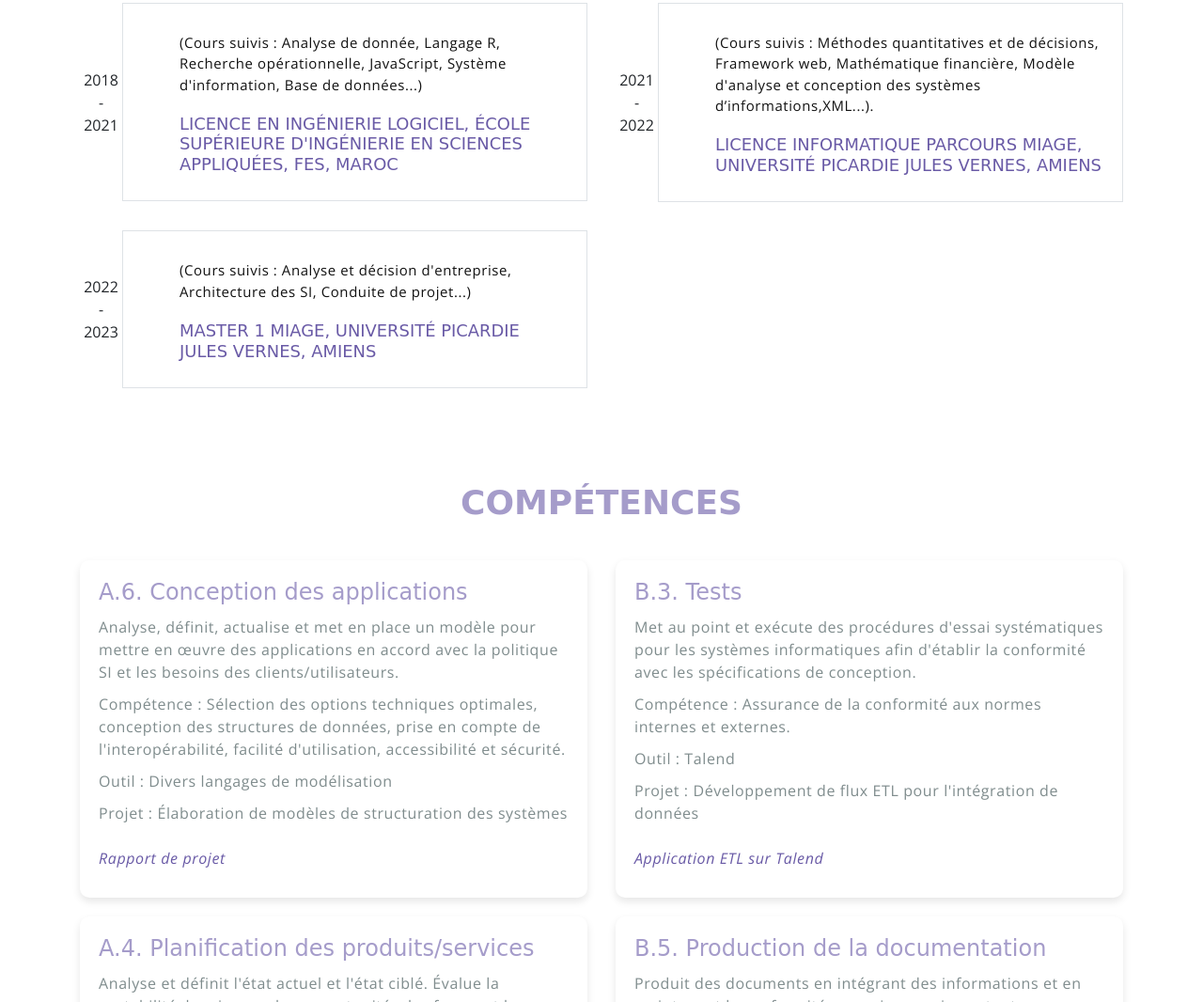
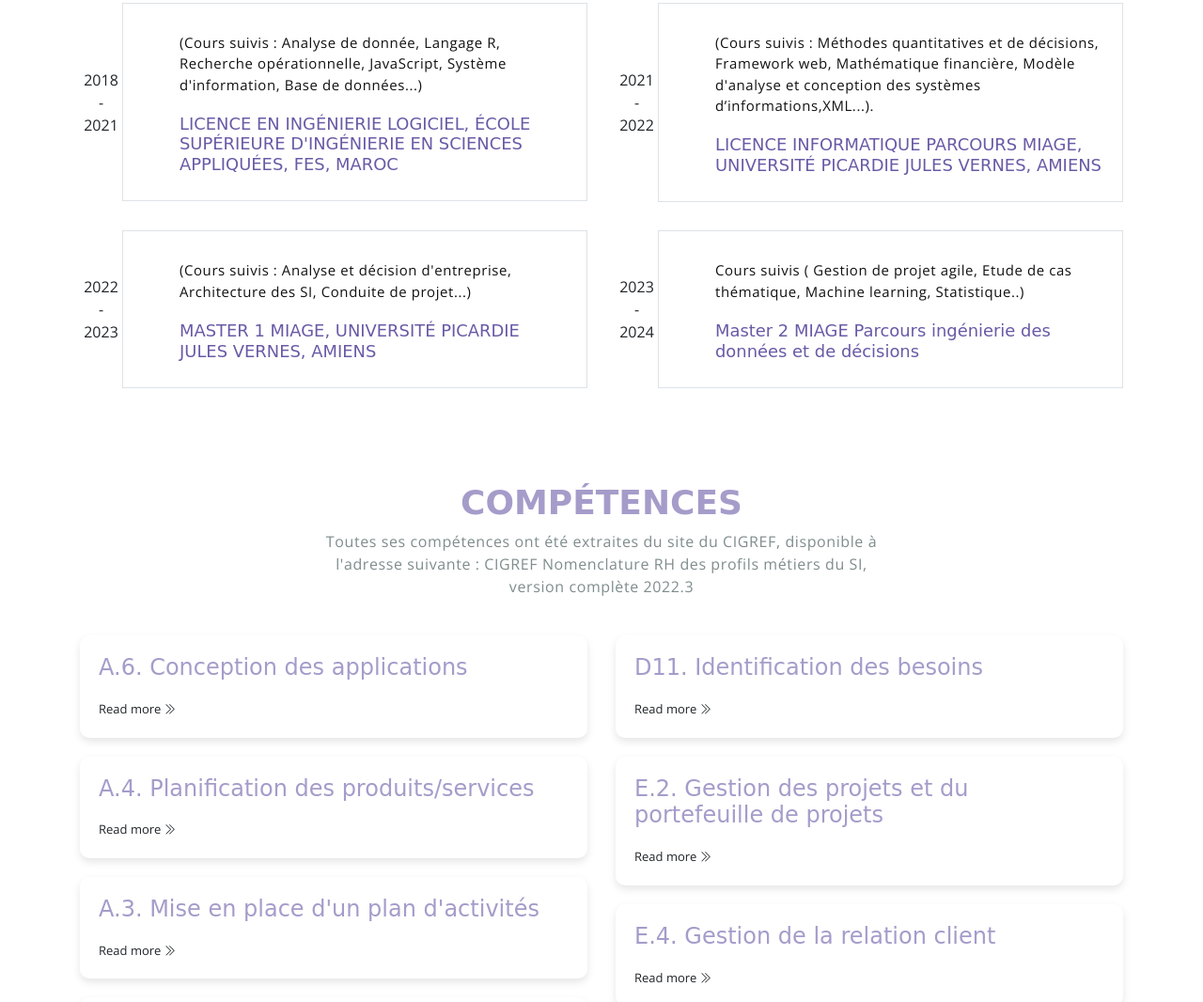
Before and after one commit to StailiAbdessalam/im-po, a website: page index.html in a window 1280 px wide. Shown: the part 1734-2800 px from the top of the page at 94% size. Drawn offline with nearby package versions, Linux system fonts and the light colour scheme; a web font is replaced by a local one.

Commit message:
remarque

```diff
--- a/index.html
+++ b/index.html
@@ -60,7 +60,7 @@
                 <span class="down">je <br>m’appelle Imane Tadlaoui Habibi</span>
             </h1>
             <p class="header-subtitle mt-3">Créons ensemble une solution sur-mesure à vos besoins .</p>
-            <a target="_blank" href="public_html/assets/pdf/CvStage%20(1).pdf" class="btn-rounded btn btn-outline-primary mt-4" download>telecharger CV</a>
+            <a target="_blank" href="public_html/assets/pdf/CvStage%20(1).pdf" class="btn-rounded btn btn-outline-primary mt-4" download>Télacharger mon CV</a>
 
 <!--            <button class="btn btn-primary">Visit My Works</button>-->
         </div>
@@ -74,15 +74,21 @@
             <div class="about">
                 <div class="about-img-holder">
                     <img src="public_html/assets/imgs/IMG-1068__1_-removebg-preview.png" style="border-radius: 10%" class="about-img" alt="Download free bootstrap 4 landing page, free boootstrap 4 templates, Download free bootstrap 4.1 landing page, free boootstrap 4.1.1 templates, meyawo Landing page">
+
                 </div>
                 <div class="about-caption">
 <!--                    <p class="section-subtitle">Who Am I ?</p>-->
-                    <h2 class="section-title mb-3">About Me</h2>
+                    <h2 class="section-title mb-3">A propos</h2>
                     <p>
                         <div style="font-size: x-large">Étudiante en master 2 MIAGE parcours Ingénierie des Données et de Décisions.</div>
                         <br>
                         je suis autonome, curieuse et organisée, avec une forte capacité d'analyse et un excellent sens des priorités. Fortement intéressée par la gestion de projets et le développement de produits digitaux, je suis à la recherche d'un CDI en tant que Chef de projet / Product Owner pour mettre à profit mes compétences en gestion de projet Agile, développement d'applications et analyse de données.
                     </p>
+                    <a target="_blank" href="public_html/assets/pdf/CvStage%20(1).pdf" class="btn-rounded btn btn-outline-primary mt-4" download>
+                        Linkdlen
+                        <i class="ti-linkedin"></i>
+                    </a>
+
 
                 </div>
             </div><!-- end of about wrapper -->
@@ -217,15 +223,16 @@
             <!-- row -->
             <div class="row align-items-center">
                 <div class="col-sm offset-md-1 mb-4 mb-md-0">
-                    <h6 class="title text-light">Want to work with me?</h6>
-                    <p class="m-0 text-light">Always feel Free to Contact & Hire me</p>
+                    <h6 class="title text-light">Vous voulez travailler avec moi ?</h6>
+                    <p class="m-0 text-light">N'hésitez pas à me contacter et à m'engager</p>
                 </div>
                 <div class="col-sm offset-sm-2 offset-md-3">
-                    <a href="#contact" class="btn btn-lg my-font btn-light rounded">Hire Me</a>
+                    <a href="#contact" class="btn btn-lg my-font btn-light rounded">Engagez-moi</a>
                 </div>
             </div> <!-- end of row -->
         </div> <!-- end of container -->
-    </section> <!-- end of section -->
+    </section>
+    <!-- end of section -->
 
     <!-- testimonial section -->
     <section class="section" id="Formations">
@@ -283,6 +290,20 @@
                         </div>
                     </div>
                 </div>
+                <div class="col-md-6">
+                    <div class="testimonial-card">
+                        <div class="testimonial-card-img-holder">
+                            2023 - 2024
+                            <!--                            <img src="assets/imgs/avatar3.jpg" class="testimonial-card-img" alt="Download free bootstrap 4 landing page, free boootstrap 4 templates, Download free bootstrap 4.1 landing page, free boootstrap 4.1.1 templates, meyawo Landing page">                        -->
+                        </div>
+                        <div class="testimonial-card-body">
+                            <p class="testimonial-card-subtitle">Cours suivis ( Gestion de projet agile, Etude de cas thématique, Machine learning, Statistique..)
+                            </p>
+                            <h6 class="testimonial-card-title">Master 2 MIAGE Parcours ingénierie des données et de décisions
+                            </h6>
+                        </div>
+                    </div>
+                </div>
             </div>
         </div> <!-- end of container -->
     </section> <!-- end of testimonial section -->
@@ -291,8 +312,7 @@
         <div class="skill-content">
             <div class="section-heading text-center">
                 <h2>Compétences</h2>
-<!--                <p>« Une compétence est un ensemble de savoirs, savoir-faire, savoir-être et savoir-devenir, qui permettront, face à une catégorie de situations, de s’adapter, de résoudre des problèmes et de réaliser des projets » - Marc Romainville</p>-->
-<!--                <p>Toutes ses compétences ont été extraites du site du CIGREF, disponible à l'adresse suivante : CIGREF Nomenclature RH des profils métiers du SI, version complète 2022.3</p>-->
+                <p>Toutes ses compétences ont été extraites du site du CIGREF, disponible à l'adresse suivante : CIGREF Nomenclature RH des profils métiers du SI, version complète 2022.3</p>
             </div>
             <div class="container">
                 <div class="row">
@@ -300,56 +320,63 @@
                         <div class="single-skill-content">
                             <div class="skill">
                                 <h3>A.6. Conception des applications</h3>
-                                <p>Analyse, définit, actualise et met en place un modèle pour mettre en œuvre des applications en accord avec la politique SI et les besoins des clients/utilisateurs.</p>
-                                <p><strong>Compétence :</strong> Sélection des options techniques optimales, conception des structures de données, prise en compte de l'interopérabilité, facilité d'utilisation, accessibilité et sécurité.</p>
-                                <p><strong>Outil :</strong> Divers langages de modélisation</p>
-                                <p><strong>Projet :</strong> Élaboration de modèles de structuration des systèmes <br><br><i><a href="https://github.com/Salich12/Serpent/blob/main/RAPPORT_FINAL.pdf">Rapport de projet</a></i></p>
+                                <a onclick="toggleDetails('details1')" class="blog-card-link cursor">Read more <i class="ti-angle-double-right"></i></a>
+                                <div id="details1" class="skill-details">
+                                    <p>Analyse, définit, actualise et met en place un modèle pour mettre en œuvre des applications en accord avec la politique SI et les besoins des clients/utilisateurs. Sélectionne les options techniques les plus adéquates pour la conception d'applications, tout en optimisant l'équilibre entre coûts et qualité. Conçoit les structures de données et construit les modèles de structuration des systèmes en fonction des résultats d'analyse obtenus par le biais de différents langages de modélisation. S'assurer que tous les aspects tiennent compte de l'interopérabilité, des facilités d'utilisation, de l'accessibilité et la sécurité. Identifie un cadre commun de référence pour faire valider les modèles par des utilisateurs représentatifs en se fondant sur des modèles de développement (par exemple, sur une approche itérative).</p>
+                                </div>
                             </div>
                             <div class="skill">
                                 <h3>A.4. Planification des produits/services</h3>
-                                <p>Analyse et définit l'état actuel et l'état ciblé. Évalue la rentabilité, les risques, les opportunités, les forces et les faiblesses.</p>
-                                <p><strong>Compétence :</strong> Élaboration de plans structurés, gestion du portefeuille des services et des demandes de changement.</p>
-                                <p><strong>Outil :</strong> Techniques de gestion de projet</p>
-                                <p><strong>Projet :</strong> Planification de services en accord avec les réglementations <br><br><i><a href="https://github.com/Salich12/immobilier">Projet Data immobilier</a></i></p>
+                                <a onclick="toggleDetails('details2')" class="blog-card-link cursor">Read more <i class="ti-angle-double-right"></i></a>
+                                <div id="details2" class="skill-details">
+                                    <p>Analyse et définit l'état actuel et l'état ciblé. Évalue avec une démarche critique la rentabilité, les facteurs de risques, les opportunités, les forces et les faiblesses. Élabore des plans structurés, fixe des échéances et des jalons tout en s'assurant de l'optimisation des activités et des ressources. Gère le portefeuille des services et les demandes de changement. Définit le volume de livraison et donne un aperçu des exigences documentaires supplémentaires. Définit les règles de manipulation des produits en accord avec la réglementation en vigueur.</p>
+                                </div>
                             </div>
                             <div class="skill">
                                 <h3>A.3. Mise en place d'un plan d'activités</h3>
-                                <p>Prend en charge la conception et la structure d'un plan d'activités ou d'un plan produit, y compris l'identification d'approches alternatives.</p>
-                                <p><strong>Compétence :</strong> Analyse des coûts bénéfices, conformité avec les stratégies technologiques et de risques.</p>
-                                <p><strong>Outil :</strong> Techniques d'analyse financière et stratégique</p>
-                                <p><strong>Projet :</strong> Présentation et mise en œuvre de plans d'activités <br><br><i><a href="https://github.com/Salich12/CMS/blob/main/Rapport%20de%20stage%20-%20FETRI.pdf">Rapport de projet</a></i></p>
+                                <a onclick="toggleDetails('details3')" class="blog-card-link cursor">Read more <i class="ti-angle-double-right"></i></a>
+                                <div id="details3" class="skill-details">
+                                    <p>Prend en charge la conception et la structure d'un plan d'activités ou d'un plan produit, y compris l'identification d'approches alternatives et de propositions en matière de retour sur investissement. Tient compte des modèles d'approvisionnement possibles et applicables. Présente une analyse des coûts bénéfices et argumente le choix de la stratégie. S'assure de la conformité avec les stratégies en matière technologique et de risques pour l'entreprise. Communique et vend le plan d'activités aux parties prenantes concernées et traite des intérêts politiques, financiers et structurels.</p>
+                                </div>
+                            </div>
+                            <div class="skill">
+                                <h3>B.3. Tests</h3>
+                                <a onclick="toggleDetails('details4')" class="blog-card-link cursor" >Read more <i class="ti-angle-double-right"></i></a>
+                                <div id="details4" class="skill-details">
+                                    <p>Met au point et exécute des procédures d'essai systématiques pour les systèmes informatiques ou les exigences d'utilisabilité du client afin d'établir la conformité avec les spécifications de conception. S'assure que les composants ou systèmes, nouveaux ou mis à jour, fonctionnent comme prévu. Garantit la conformité aux spécifications internes, externes, nationales et internationales, ce qui inclut les normes de santé, de sécurité, d'utilisabilité, de performance, de fiabilité et de compatibilité. Produit des documents et des rapports mettant en évidence les exigences de certification.</p>
+                                </div>
+                            </div>
+                            <div class="skill">
+                                <h3>B.5. Production de la documentation</h3>
+                                <a onclick="toggleDetails('details5')" class="blog-card-link cursor">Read more <i class="ti-angle-double-right"></i></a>
+                                <div id="details5" class="skill-details">
+                                    <p>Produit des documents en intégrant des informations et en maintenant la conformité aux exigences importantes. Choisit le style et le format appropriés en déterminant le type de support et le mode de présentation de la documentation. Créer des modèles pour les systèmes de gestion de documents. S'assure que la documentation est conforme aux besoins techniques et aux besoins des processus de développement des applications TIC des clients, et que les documents existants sont valides et à jour. Soutient le développement de documents interactifs.</p>
+                                </div>
                             </div>
                         </div>
                     </div>
                     <div class="col-md-6">
                         <div class="single-skill-content">
                             <div class="skill">
-                                <h3>B.3. Tests</h3>
-                                <p>Met au point et exécute des procédures d'essai systématiques pour les systèmes informatiques afin d'établir la conformité avec les spécifications de conception.</p>
-                                <p><strong>Compétence :</strong> Assurance de la conformité aux normes internes et externes.</p>
-                                <p><strong>Outil :</strong> Talend</p>
-                                <p><strong>Projet :</strong> Développement de flux ETL pour l'intégration de données <br><br><i><a href="https://github.com/Salich12/Autres/blob/main/Td%20Talend.pdf">Application ETL sur Talend</a></i></p>
+                                <h3>D11. Identification des besoins</h3>
+                                <a onclick="toggleDetails('details6')" class="blog-card-link cursor">Read more <i class="ti-angle-double-right"></i></a>
+                                <div id="details6" class="skill-details">
+                                    <p>Écoute attentivement les clients internes et externes, formule et clarifie leurs besoins. Gère les relations avec toutes les parties prenantes pour garantir que les solutions et les services sont conformes aux exigences métier. Propose différentes solutions (par exemple « faire ou faire faire ») en effectuant des analyses contextuelles favorisant la conception de systèmes centrés sur l'utilisateur. Conseille le client pour le choix d'une solution appropriée. Agit comme un défenseur de la solution choisie et s'engage dans sa mise en œuvre ou son processus de configuration.</p>
+                                </div>
                             </div>
                             <div class="skill">
-                                <h3>B.5. Production de la documentation</h3>
-                                <p>Produit des documents en intégrant des informations et en maintenant la conformité aux exigences importantes.</p>
-                                <p><strong>Compétence :</strong> Création de modèles pour les systèmes de gestion de documents, mise à jour des documents existants.</p>
-                                <p><strong>Outil :</strong> Microsoft Office</p>
-                                <p><strong>Projet :</strong> Gestion de la documentation des projets <br><br><i><a href="https://github.com/Salich12/CMS/blob/main/Rapport%20de%20stage%20-%20FETRI.pdf">Rapport de projet</a></i></p>
+                                <h3>E.2. Gestion des projets et du portefeuille de projets</h3>
+                                <a onclick="toggleDetails('details7')" class="blog-card-link cursor">Read more <i class="ti-angle-double-right"></i></a>
+                                <div id="details7" class="skill-details">
+                                    <p>Met en œuvre des plans d'action dans le cadre d'un programme de changement. Planifie, dirige et gère un ou plusieurs projets ou services de TIC, pour en assurer la coordination et gérer les interdépendances. Organiser les projets de manière à développer ou mettre en œuvre de nouveaux processus internes ou externes pour répondre aux besoins identifiés de l'entreprise. Définit les tâches, les responsabilités, les points critiques, les ressources, les besoins en compétences, les interfaces et le budget, optimise les coûts et les délais, réduit le plus possible le gaspillage et cible un niveau de qualité élevé. Élabore des plans d'urgence pour faire face aux problèmes imprévus lors de la mise en œuvre. Livre les projets dans les temps, respecte le budget et les exigences initiales, en tenant compte des circonstances fluctuantes. Créer des documents et les maintenir à jour pour faciliter le suivi de l'avancement du projet.</p>
+                                </div>
                             </div>
                             <div class="skill">
-                                <h3>D11. Identification des besoins</h3>
-                                <p>Écoute attentivement les clients internes et externes, formule et clarifie leurs besoins.</p>
-                                <p><strong>Compétence :</strong> Proposition de solutions adaptées, gestion des relations avec les parties prenantes.</p>
-                                <p><strong>Outil :</strong> Microsoft Office, Gantt</p>
-                                <p><strong>Projet :</strong> Élaboration de cahiers des charges <br><br><i><a href="https://github.com/Salich12/Serpent/blob/main/RAPPORT_FINAL.pdf">Rapport de projet</a></i></p>
-                            </div>
-                            <div class="skill">
-                                <h3>A.9. Innovation</h3>
-                                <p>Envisage des solutions créatives pour élaborer de nouveaux concepts, idées, produits ou services.</p>
-                                <p><strong>Compétence :</strong> Développement de scripts complexes pour l'analyse de données, création de visualisations interactives.</p>
-                                <p><strong>Outil :</strong> Python, Microsoft Power BI</p>
-                                <p><strong>Projet :</strong> Développement d'un outil de visualisation de données <br><br><i><a href="https://github.com/Salich12/Nikestore">PBI - Nike Store</a></i></p>
+                                <h3>E.4. Gestion de la relation client</h3>
+                                <a onclick="toggleDetails('details8')" class="blog-card-link cursor">Read more <i class="ti-angle-double-right"></i></a>
+                                <div id="details8" class="skill-details">
+                                    <p>Met en place de bonnes relations de travail au sein d'un environnement mettant en jeu diverses parties prenantes, en facilitant la collaboration d'équipes pluridisciplinaires. Entretient une communication régulière avec les collègues, clients, partenaires et fournisseurs, faisant preuve de compréhension pour les différents contextes et perspectives. Garantit que les besoins, les préoccupations et les réclamations des différentes parties prenantes sont bien compris et traités conformément à la politique de l'organisation.</p>
+                                </div>
                             </div>
                         </div>
                     </div>
@@ -357,7 +384,6 @@
             </div><!-- /.container -->
         </div><!-- /.skill-content-->
     </section><!-- /.skills -->
-
 
     <section class="resume-section " id="ExperiencesProfessionnelles">
         <div class="container ">
@@ -539,7 +565,7 @@
                             <li>Microsoft Word</li>
                         </ul>
 
-                        <a href="#" class="blog-card-link">Read more <i class="ti-angle-double-right"></i></a>
+                        <a  class="blog-card-link">Read more <i class="ti-angle-double-right"></i></a>
                     </div>
                 </div>
             </div>
@@ -655,12 +681,25 @@
 
     <script>
 
-
+        function toggleDetails(detailsId) {
+            var details = document.getElementById(detailsId);
+            if (details.style.display === "none") {
+                details.style.display = "block";
+            } else {
+                details.style.display = "none";
+            }
+        }
     </script>
 
 </body>
 </html>
 <style>
+    .cursor{
+        cursor: pointer;
+    }
+    .skill-details {
+        display: none;
+    }
     #portfolio-filters {
         margin-bottom: 30px;
         padding: 0;
```
